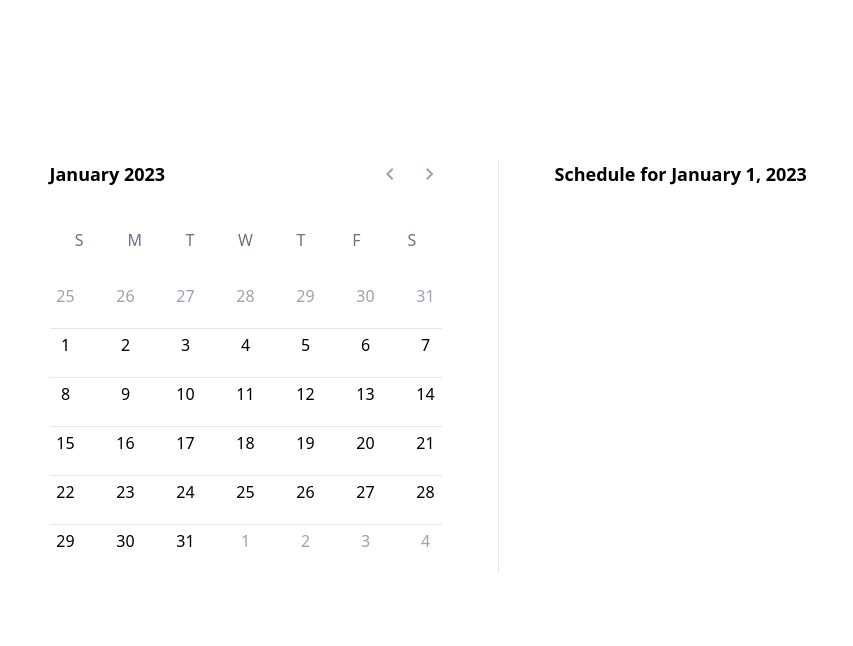
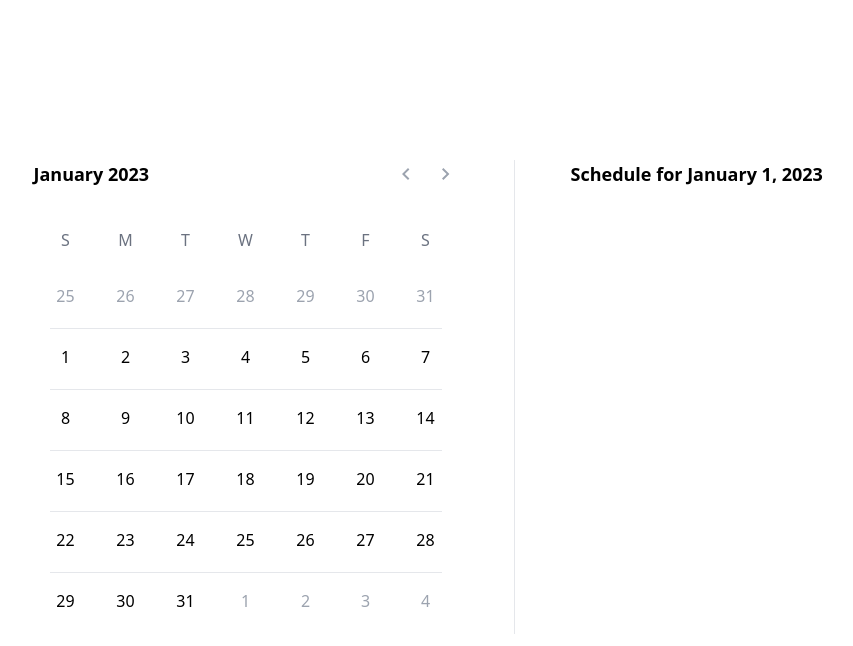
Before and after one commit to hotaroo-dev/calendar, a React (Vite) app: page / in a window 1280 px wide. Shown: the top 646 px of the page, without its empty margins (190-1043 px from the left). Built offline with nearby package versions, Linux system fonts and the light colour scheme.

Commit message:
fix(src): add class

```diff
--- a/src/components/calendarDay.tsx
+++ b/src/components/calendarDay.tsx
@@ -36,7 +36,7 @@ const CalenderDay: React.FC = () => {
   }
 
   return (
-    <div>
+    <div className="calendar-cell">
       {[...Array(6)].map((_, i) => (
         <div key={i} className="row">
           {cells.slice(offset * i, offset * i + offset).map((cell, id) => (
```
